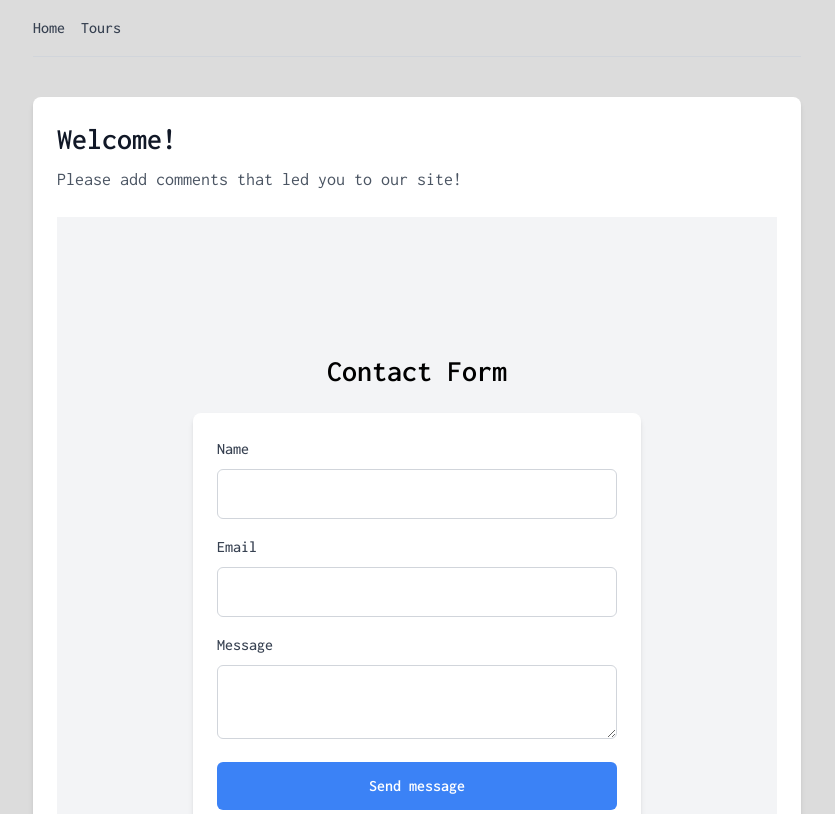
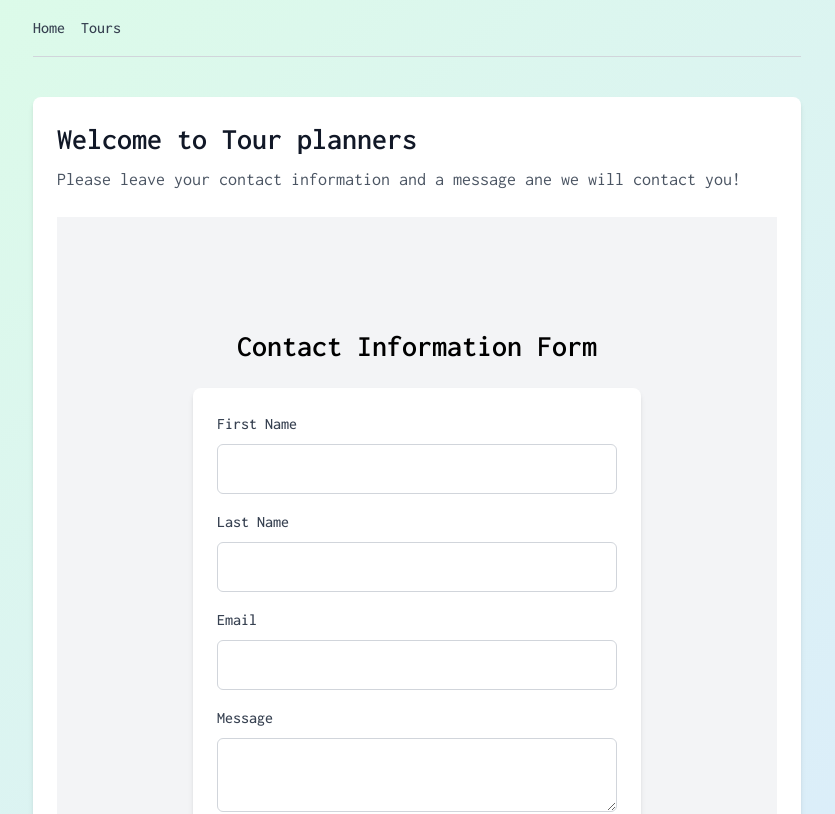
Before and after one commit to fasnimo/ren_nextjs, a Next.js app: page /form in a window 1280 px wide. Shown: the top 814 px of the page, without its empty margins (223-1058 px from the left). Built offline with nearby package versions, Linux system fonts and the light colour scheme.

Commit message:
modifies style and functionality

```diff
--- a/app/form/page.tsx
+++ b/app/form/page.tsx
@@ -5,8 +5,8 @@ function FormPage() {
   return (
     <section className="max-w-4xl mx-auto p-6 bg-white shadow-md rounded-lg">
         <div className="mb-6">
-          <h1 className="text-3xl font-semibold text-gray-900">Welcome!</h1>
-          <p className="text-lg text-gray-600 mt-2">Please add comments that led you to our site!</p>
+          <h1 className="text-3xl font-semibold text-gray-900">Welcome to Tour planners</h1>
+          <p className="text-lg text-gray-600 mt-2">Please leave your contact information and a message ane we will contact you!</p>
         </div>
         <FormInputPage />
     </section>
--- a/app/globals.css
+++ b/app/globals.css
@@ -2,6 +2,8 @@
 @tailwind components;
 @tailwind utilities;
 
-body {
-  background: gainsboro;
+@layer base {
+  body {
+    @apply bg-gradient-to-br from-green-100 to-blue-100;
+  }
 }
--- a/app/page.tsx
+++ b/app/page.tsx
@@ -3,22 +3,23 @@ import Link from 'next/link'
 
 function HomePage() {
   return (
-    <div className="min-h-screen flex flex-col items-center justify-center text-center bg-gray-50">
-      <h1 className="text-7xl font-extrabold text-gray-900">Home Page</h1>
-      <div className="mt-8 space-y-4">
+    <div className="min-h-screen flex flex-col items-center justify-center text-center bg-gradient-to-br from-green-100 to-blue-100">
+      <div className="bg-white bg-opacity-80 p-10 rounded-xl shadow-2xl">
+        <h1 className="text-6xl font-extrabold text-gray-800 mb-8">Welcome</h1>
+        <div className="space-y-6">
           <Link
             href="/form"
-          className="text-xl text-blue-500 hover:text-blue-700 transition-colors duration-200"
+            className="block text-2xl text-blue-600 hover:text-blue-800 transition-colors duration-200"
           >
-          Go to Form Page
+            Contact Us
           </Link>
-        <br/>
           <Link
             href="/tours/create"
-          className="text-xl text-green-500 hover:text-green-700 transition-colors duration-200"
+            className="block text-2xl text-green-600 hover:text-green-800 transition-colors duration-200"
           >
-          Create a Tour
+            Add a Tour Suggestion
           </Link>
+        </div>
       </div>
     </div>
   )
--- a/components/CreateTour.tsx
+++ b/components/CreateTour.tsx
@@ -51,7 +51,7 @@ const CreateTour = () => {
 
   return (
     <form onSubmit={handleSubmit} className="max-w-xl mx-auto p-6 bg-white rounded-lg shadow-lg space-y-6">
-      <h2 className="text-2xl font-semibold text-center text-gray-700">Create Tour</h2>
+      <h2 className="text-2xl font-semibold text-center text-gray-700">Add a Tour</h2>
 
       {error && <div className="text-red-600 text-center">{error}</div>}
 
--- a/components/FormInputPage.tsx
+++ b/components/FormInputPage.tsx
@@ -1,45 +1,68 @@
 'use client'
-import React from 'react'
-import { useState } from 'react';
+import React, { useState } from 'react';
 
 function Form() {
-    const [formSuccess, setFormSuccess] = useState(false)
+  const [formSuccess, setFormSuccess] = useState(false);
+  const [error, setError] = useState<string | null>(null);
   const [formData, setFormData] = useState({
-        name: "",
+    firstName: "",
+    lastName: "",
     email: "",
     message: ""
   });
 
-    const handleInput = (e: React.ChangeEvent<any>): void => {
-        const fieldName = e.target.name;
-        const fieldValue = e.target.value;
+  const handleInput = (e: React.ChangeEvent<HTMLInputElement | HTMLTextAreaElement>): void => {
+    const { name, value } = e.target;
 
     setFormData((prevState) => ({
       ...prevState,
-          [fieldName]: fieldValue
+      [name]: value
     }));
   }
 
-    const submitForm = (e: React.ChangeEvent<any>): void => {
+  const submitForm = (e: React.FormEvent<HTMLFormElement>): void => {
     e.preventDefault();
+
+    // Reset error state before submission
+    setError(null);
+
+    // Validation: all fields must be filled, and last name must be provided
+    if (!formData.firstName || !formData.lastName || !formData.email || !formData.message) {
+      setError("Please fill in all fields, including your last name.");
+      return;
+    }
+
+    // If validation passes, mark form as submitted
     setFormSuccess(true);
   }
 
   return (
     <div className='min-h-screen flex flex-col items-center justify-center bg-gray-100 py-6'>
-            <h1 className="text-3xl font-semibold mb-6">Contact Form</h1>
-            {formSuccess ?
-                <div className="text-green-500 font-semibold mb-4">Form Submitted</div>
-                :
-                <form method="POST" onSubmit={submitForm} className="w-full max-w-md bg-white p-6 rounded-lg shadow-md">
+      <h1 className="text-3xl font-semibold mb-6">Contact Information Form</h1>
+
+      {!formSuccess && (
+        <form onSubmit={submitForm} className="w-full max-w-md bg-white p-6 rounded-lg shadow-md">
           <div className="mb-4">
-                        <label htmlFor="name" className="block text-gray-700 font-medium mb-2">Name</label>
+            <label htmlFor="firstName" className="block text-gray-700 font-medium mb-2">First Name</label>
             <input
               type="text"
-                            name="name"
-                            id="name"
+              name="firstName"
+              id="firstName"
               onChange={handleInput}
-                            value={formData.name}
+              value={formData.firstName}
+              className="w-full p-3 border border-gray-300 rounded-md focus:outline-none focus:ring-2 focus:ring-blue-500"
+              required
+            />
+          </div>
+
+          <div className="mb-4">
+            <label htmlFor="lastName" className="block text-gray-700 font-medium mb-2">Last Name</label>
+            <input
+              type="text"
+              name="lastName"
+              id="lastName"
+              onChange={handleInput}
+              value={formData.lastName}
               className="w-full p-3 border border-gray-300 rounded-md focus:outline-none focus:ring-2 focus:ring-blue-500"
               required
             />
@@ -77,20 +100,29 @@ function Form() {
             Send message
           </button>
         </form>
-            }
+      )}
 
-            {formSuccess ?
+      {/* Show error message if error exists */}
+      {error && (
+        <p className="text-center text-red-500 mt-6">{error}</p>
+      )}
+
+      {formSuccess && (
+        <>
+          <div className="text-green-500 font-semibold mb-4">Form Submitted</div>
           <div className="w-full max-w-md mt-6 bg-white p-6 rounded-lg shadow-md">
             <h1 className='text-2xl font-semibold text-gray-900 mb-4'>Profile</h1>
             <ul className="list-none space-y-2">
-                        <li><strong>Name:</strong> {formData.name}</li>
+              <li><strong>First Name:</strong> {formData.firstName}</li>
+              <li><strong>Last Name:</strong> {formData.lastName}</li>
               <li><strong>Email:</strong> {formData.email}</li>
               <li><strong>Message:</strong> {formData.message}</li>
             </ul>
           </div>
-            : <p className="text-center text-gray-500 mt-6">Form not submitted</p>}
+        </>
+      )}
     </div>
   )
 }
 
-export default Form
+export default Form;
--- a/components/ToursList.tsx
+++ b/components/ToursList.tsx
@@ -13,7 +13,7 @@ interface ToursListProps {
 
 const ToursList = ({ toursData, onClickHandler }: ToursListProps) => {
   return (
-    <section className="space-y-4">
+    <section className="p-6 bg-gradient-to-r from-blue-50 to-blue-100 rounded-lg shadow-lg space-y-4">
       {toursData.length === 0 ? (
         <div className="text-center text-lg text-gray-500">No tours available.</div>
       ) : (
@@ -21,7 +21,7 @@ const ToursList = ({ toursData, onClickHandler }: ToursListProps) => {
           <h2
             key={tour.id}
             onClick={() => onClickHandler(tour.id)}
-            className="cursor-pointer text-xl font-semibold text-blue-600 hover:text-blue-800 hover:underline transition-colors duration-200"
+            className="cursor-pointer text-xl font-semibold text-blue-700 hover:text-blue-900 hover:underline transition-colors duration-200"
           >
             {tour.name}
           </h2>
```
Also changed, not shown: .stylelintrc.json (added). Lines whose indentation alone changed are shown as unchanged.
